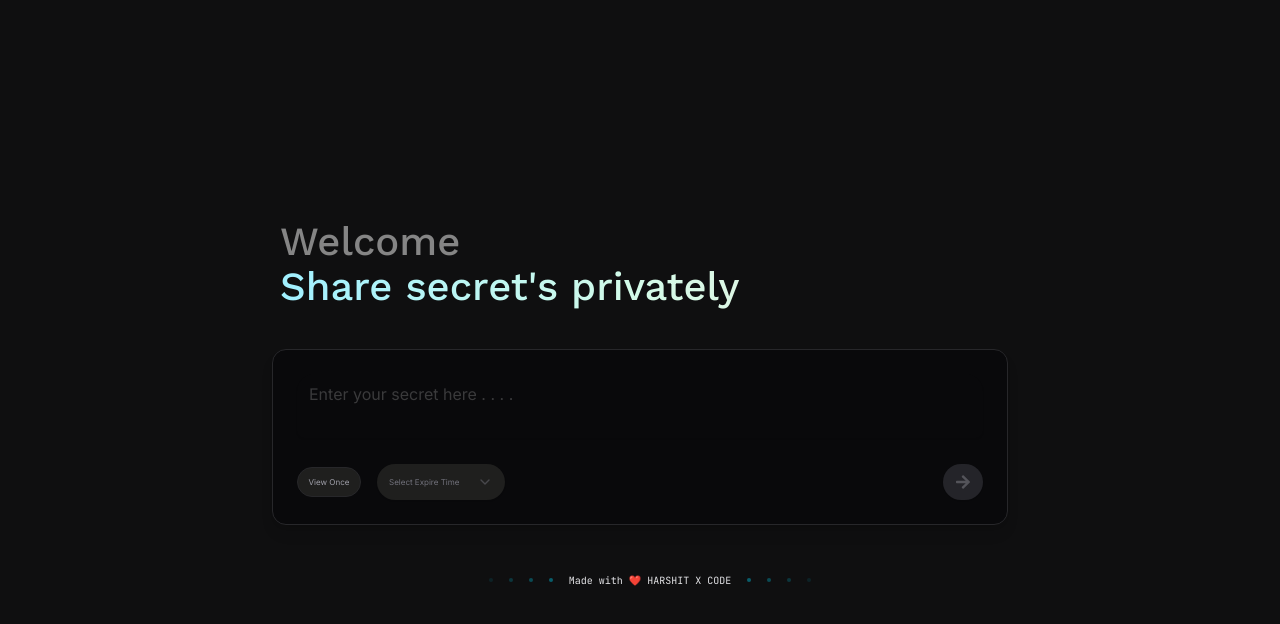
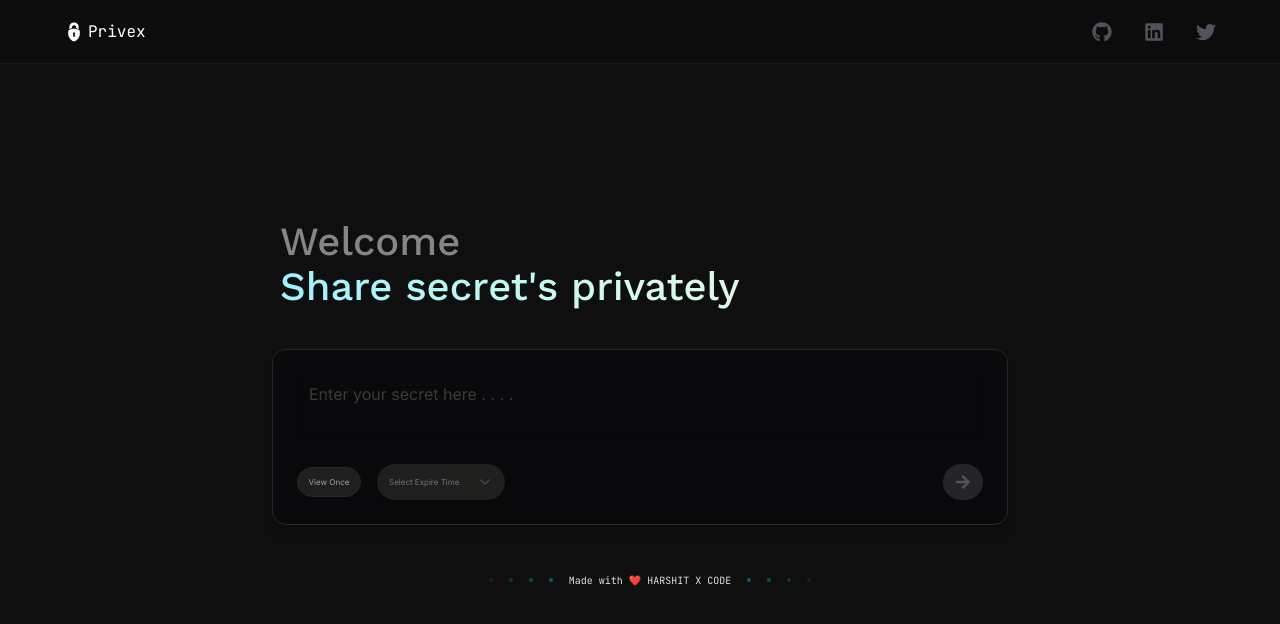
Before and after one commit to Harshit-Parmar555/Privex, a React (Vite) app: page / in a window 1280 px wide. Shown: the top 624 px of the page. Built offline with nearby package versions, Linux system fonts and the light colour scheme.

Commit message:
feat: set up Layout component with common Navbar for all routes

```diff
--- a/src/App.jsx
+++ b/src/App.jsx
@@ -8,6 +8,7 @@ import ReadSecret from "./pages/ReadSecret";
 
 // toaster import
 import { Toaster } from "react-hot-toast";
+import Layout from "./Layout";
 
 const App = () => {
   return (
@@ -38,9 +39,11 @@ const App = () => {
         }}
       />
       <Routes>
-        <Route path="/" element={<Home />} />
-        <Route path="/success" element={<Success />} />
-        <Route path="/secret/:uuid" element={<ReadSecret />} />
+        <Route element={<Layout />}>
+          <Route path="/" element={<Home />} />
+          <Route path="/success" element={<Success />} />
+          <Route path="/secret/:uuid" element={<ReadSecret />} />
+        </Route>
       </Routes>
     </BrowserRouter>
   );
--- /dev/null
+++ b/src/Layout.jsx
@@ -0,0 +1,12 @@
+import React from "react";
+import { Outlet } from "react-router-dom";
+import Navbar from "./custom/Navbar";
+
+const Layout = () => (
+  <>
+    <Navbar />
+    <Outlet />
+  </>
+);
+
+export default Layout;
```
